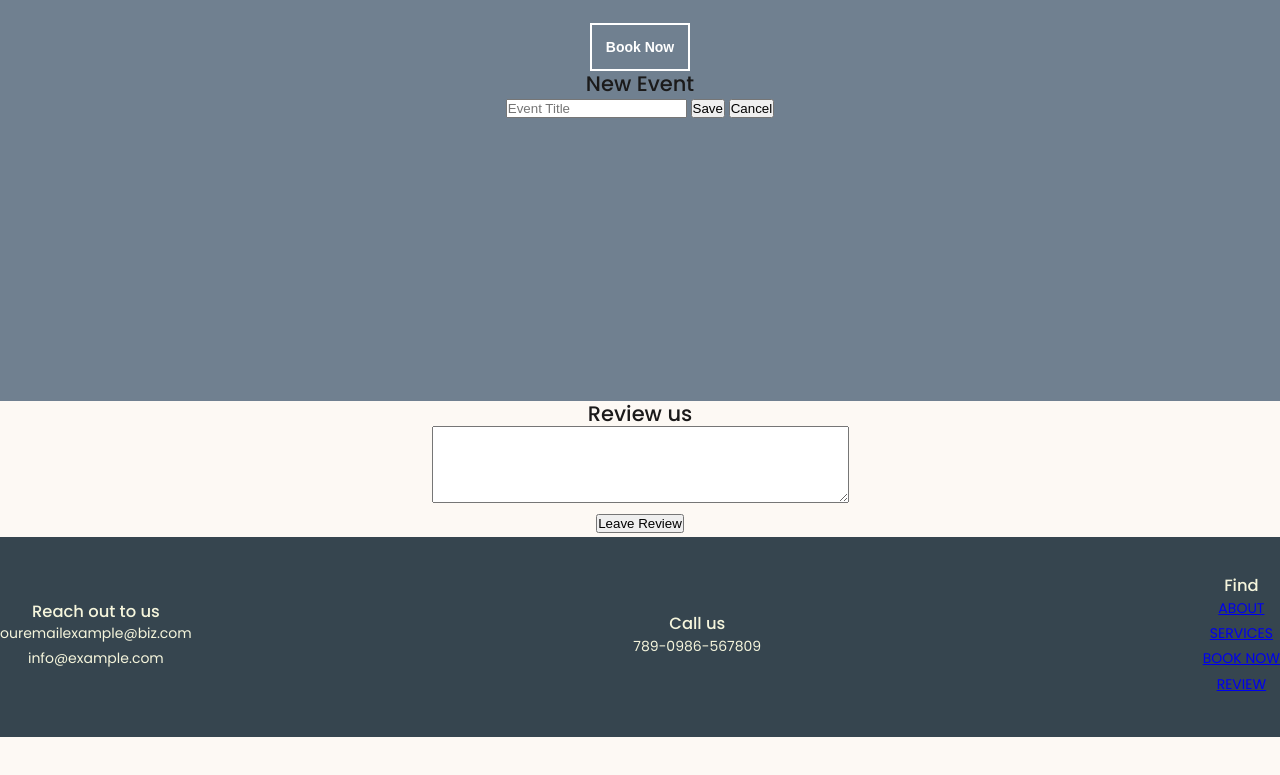
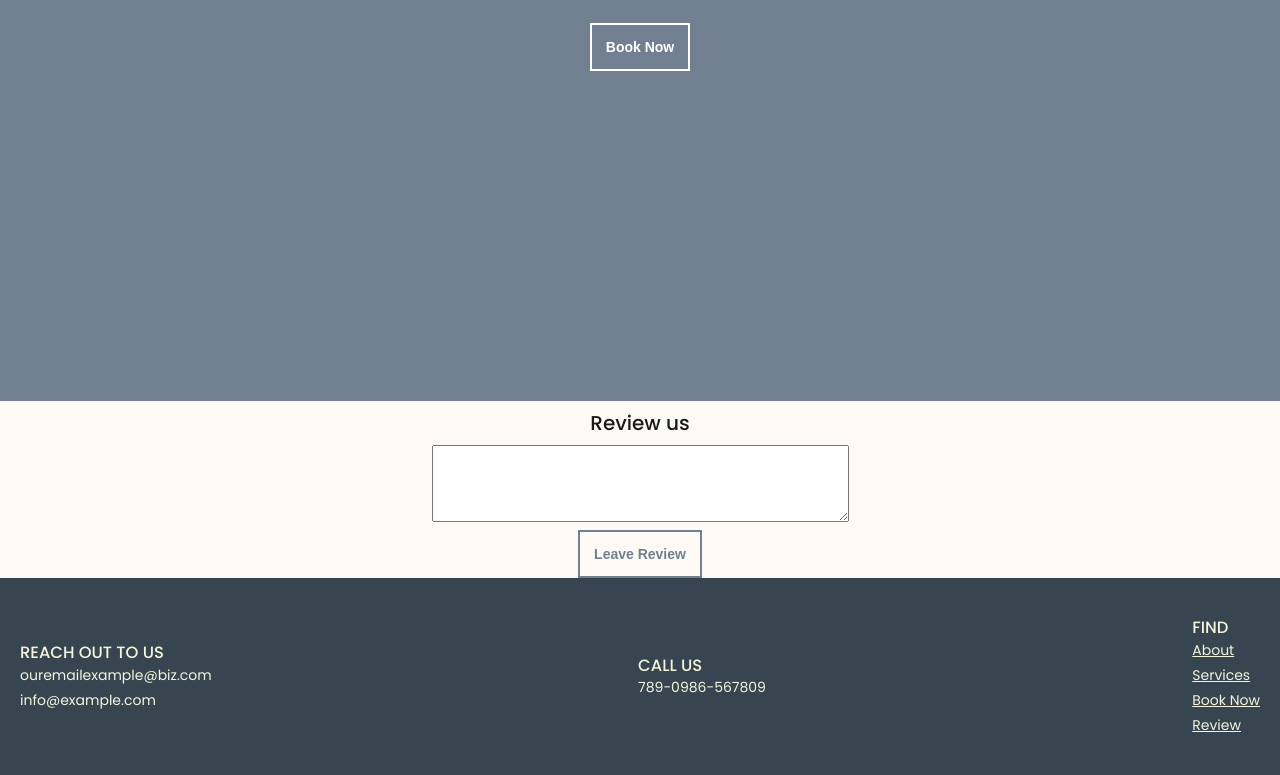
Before and after one commit to Wambuiwambugu/Phase-1-Independent-Project, a plain HTML site: page index.html in a window 1280 px wide. Shown: the part 1338-2113 px from the top of the page. Before the commit the page ends 2075 px from the top, so only its background shows below. Drawn offline with Linux system fonts and the light colour scheme; no server answers; a web font is replaced by a local one.

Commit message:
updated html and css

```diff
--- a/index.html
+++ b/index.html
@@ -91,7 +91,7 @@
         <h2>Review us</h2>
         <form id="review-form">
             <textarea id="new_review" cols="50" rows="5"></textarea><br>
-            <input type="submit" value="Leave Review">
+            <input id="reviewsubmit" type="submit" value="Leave Review">
         </form>
         <div class="reviews">
 
@@ -114,11 +114,11 @@
         </div>
         <div id="links">
             <h3>Find</h3>
-            <ul>
-                <li><a href="#about">ABOUT</a></li>
-                <li><a href="#services">SERVICES</a></li>
-                <li><a href="#book-now">BOOK NOW</a></li>
-                <li><a href="#review">REVIEW</a></li>
+            <ul class="links">
+                <li><a href="#about" class="link">About</a></li>
+                <li><a href="#services" class="link">Services</a></li>
+                <li><a href="#book-now" class="link">Book Now</a></li>
+                <li><a href="#review" class="link">Review</a></li>
 
             </ul>
         </div>
--- a/src/styles.css
+++ b/src/styles.css
@@ -184,20 +184,34 @@ ul {
     flex-direction: column;
     justify-content: space-between;
 }
+#newEventModal {
+    display: none;
+}
 #review-form {
     display: block;
     justify-content: center;
     text-align: center;
 }
-
+#reviewsubmit {
+    padding: 14px;
+    font-size: 14px;
+    font-weight: 600;
+    color: #708090;
+    background-color: transparent;
+    border: 2px solid #708090;
+}
 
 .review-us {
     display: block;
     justify-content: center;
     text-align: center;
 }
+.review-us h2 {
+    margin: 10px;
+    font-size: 20px;
+}
 .reviewCard  {
-    box-shadow: box-shadow: rgba(100, 100, 111, 0.2) 0px 7px 29px 0px;;
+    box-shadow: rgba(100, 100, 111, 0.2) 0px 7px 29px 0px;;
     padding: 10px;
     text-align: left;
     margin: 20px;
@@ -214,8 +228,19 @@ ul {
     color: beige;
 
 }
+.footer div {
+    padding: 20px;
+    text-align: left;
+}
 .footer h3{
     color: beige;
+    text-transform: uppercase;
+}
+.link {
+    color: beige;
+}
+.link:hover {
+    color: #011c2e;
 }
 
 /**/
```
